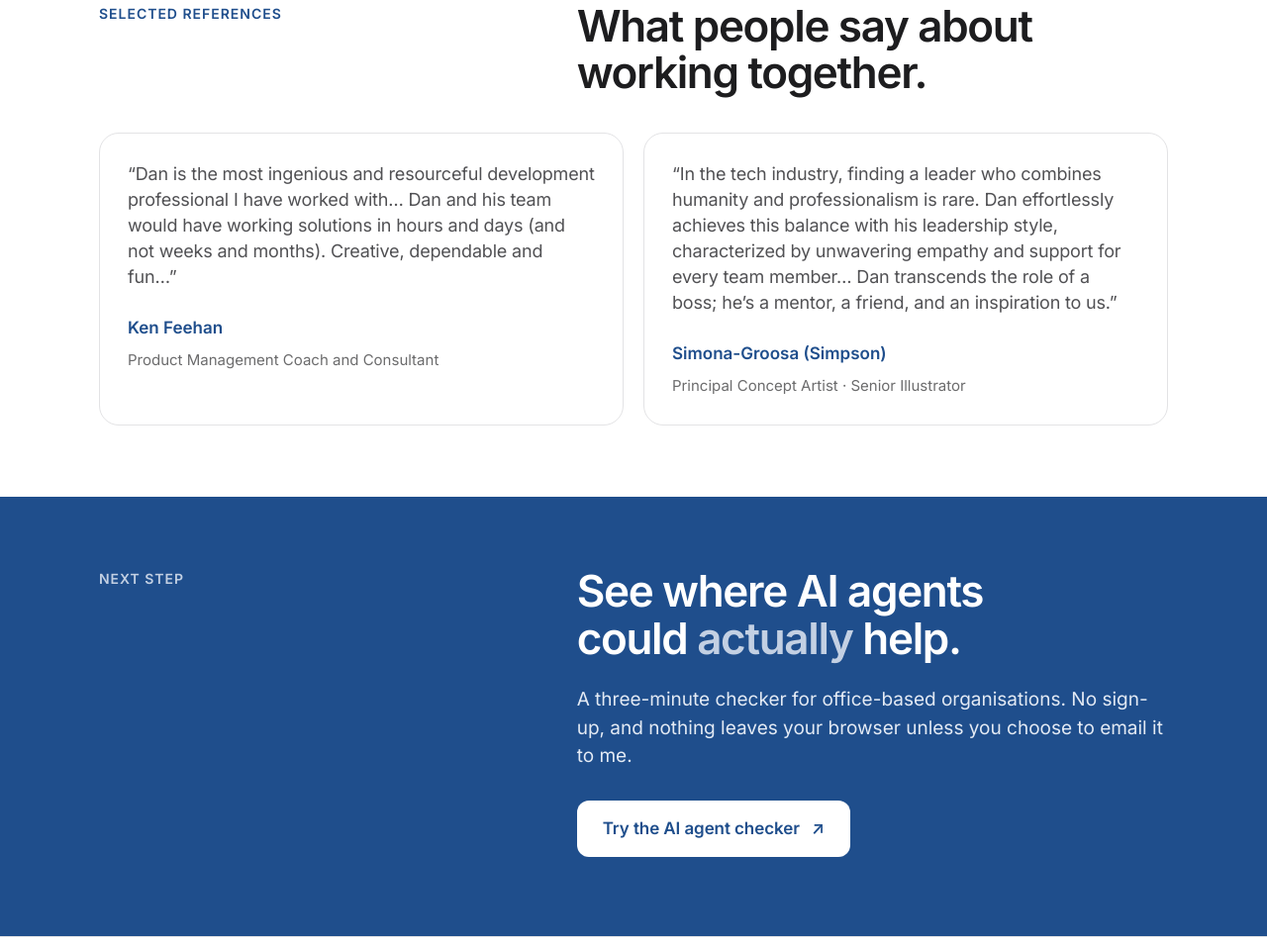
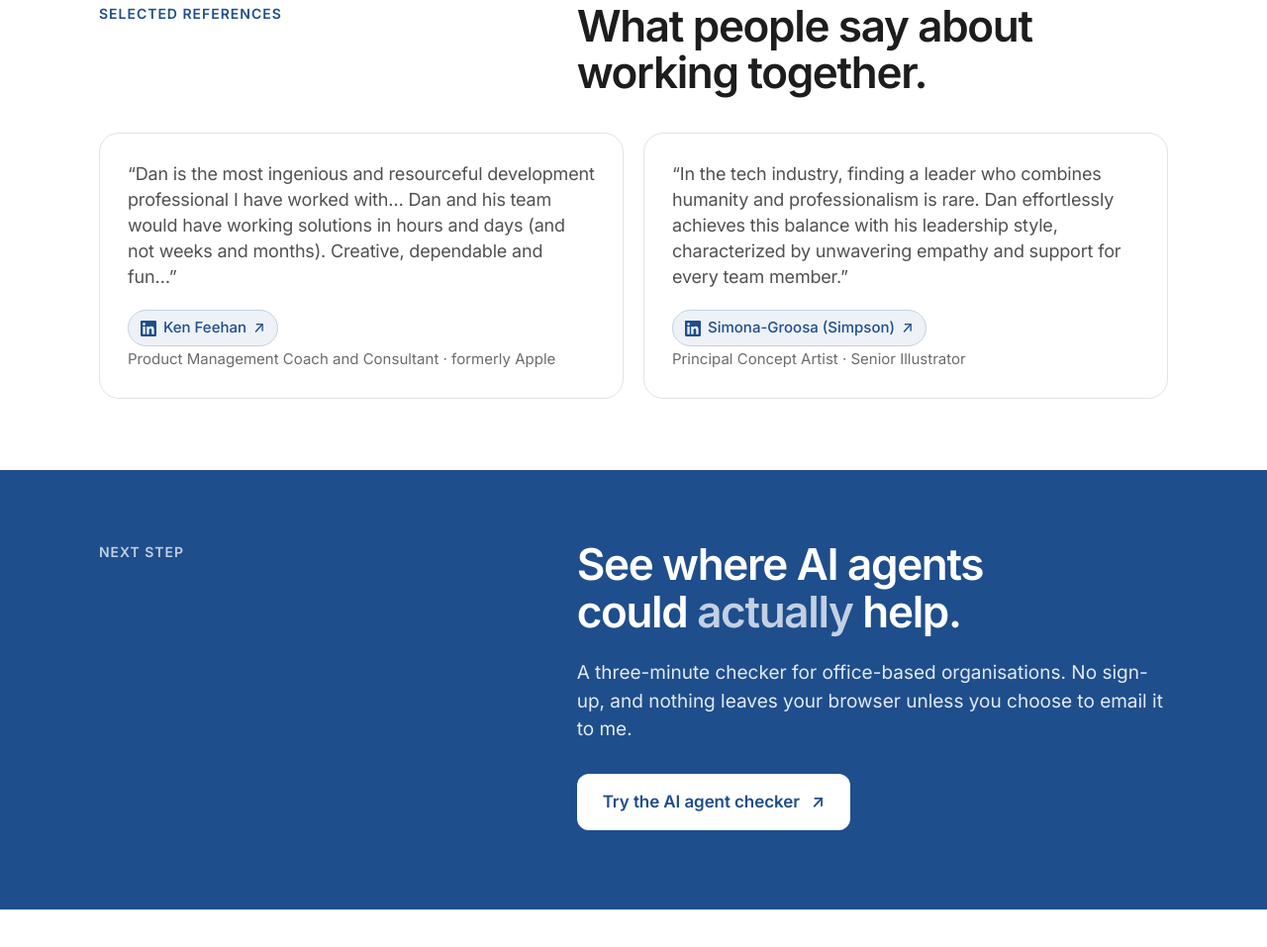
Before and after one commit to danbridge/cardiff-data-systems, a plain HTML site: page about-us/index.html in a window 1280 px wide. Shown: the part 4642-5599 px from the top of the page at 99% size. Drawn offline with Linux system fonts and the light colour scheme.

Commit message:
Link Ken and Simona on LinkedIn; trim Simona quote; note Ken's Apple background
Co-Authored-By: Claude Sonnet 5.5 <noreply@anthropic.com>
Claude-Session: https://claude.ai/code/session_01AhvNxCtGNqW3rMQ4RzriL5

```diff
--- a/about-us/index.html
+++ b/about-us/index.html
@@ -94,12 +94,12 @@
         <div class="reference-grid">
           <article class="reference">
             <p class="reference-quote">“Dan is the most ingenious and resourceful development professional I have worked with… Dan and his team would have working solutions in hours and days (and not weeks and months). Creative, dependable and fun…”</p>
-            <p class="reference-name plain">Ken Feehan</p>
-            <p class="reference-role">Product Management Coach and Consultant</p>
+            <p class="reference-name"><a class="in-link in-link-sm" href="https://www.linkedin.com/in/kenfeehan/" target="_blank" rel="noopener"><svg viewBox="0 0 24 24" aria-hidden="true" focusable="false"><path fill="currentColor" d="M20.45 20.45h-3.56v-5.57c0-1.33-.03-3.04-1.85-3.04-1.86 0-2.14 1.45-2.14 2.94v5.67H9.35V9h3.41v1.56h.05c.48-.9 1.64-1.85 3.37-1.85 3.6 0 4.27 2.37 4.27 5.45v6.29zM5.34 7.43a2.06 2.06 0 1 1 0-4.12 2.06 2.06 0 0 1 0 4.12zM7.12 20.45H3.56V9h3.56v11.45zM22.22 0H1.77C.79 0 0 .77 0 1.73v20.54C0 23.23.79 24 1.77 24h20.45c.98 0 1.78-.77 1.78-1.73V1.73C24 .77 23.2 0 22.22 0z"/></svg> Ken Feehan <span aria-hidden="true">↗</span></a></p>
+            <p class="reference-role">Product Management Coach and Consultant · formerly Apple</p>
           </article>
           <article class="reference">
-            <p class="reference-quote">“In the tech industry, finding a leader who combines humanity and professionalism is rare. Dan effortlessly achieves this balance with his leadership style, characterized by unwavering empathy and support for every team member… Dan transcends the role of a boss; he’s a mentor, a friend, and an inspiration to us.”</p>
-            <p class="reference-name plain">Simona-Groosa (Simpson)</p>
+            <p class="reference-quote">“In the tech industry, finding a leader who combines humanity and professionalism is rare. Dan effortlessly achieves this balance with his leadership style, characterized by unwavering empathy and support for every team member.”</p>
+            <p class="reference-name"><a class="in-link in-link-sm" href="https://www.linkedin.com/in/simonagabrielasimpson/" target="_blank" rel="noopener"><svg viewBox="0 0 24 24" aria-hidden="true" focusable="false"><path fill="currentColor" d="M20.45 20.45h-3.56v-5.57c0-1.33-.03-3.04-1.85-3.04-1.86 0-2.14 1.45-2.14 2.94v5.67H9.35V9h3.41v1.56h.05c.48-.9 1.64-1.85 3.37-1.85 3.6 0 4.27 2.37 4.27 5.45v6.29zM5.34 7.43a2.06 2.06 0 1 1 0-4.12 2.06 2.06 0 0 1 0 4.12zM7.12 20.45H3.56V9h3.56v11.45zM22.22 0H1.77C.79 0 0 .77 0 1.73v20.54C0 23.23.79 24 1.77 24h20.45c.98 0 1.78-.77 1.78-1.73V1.73C24 .77 23.2 0 22.22 0z"/></svg> Simona-Groosa (Simpson) <span aria-hidden="true">↗</span></a></p>
             <p class="reference-role">Principal Concept Artist · Senior Illustrator</p>
           </article>
         </div>
```
